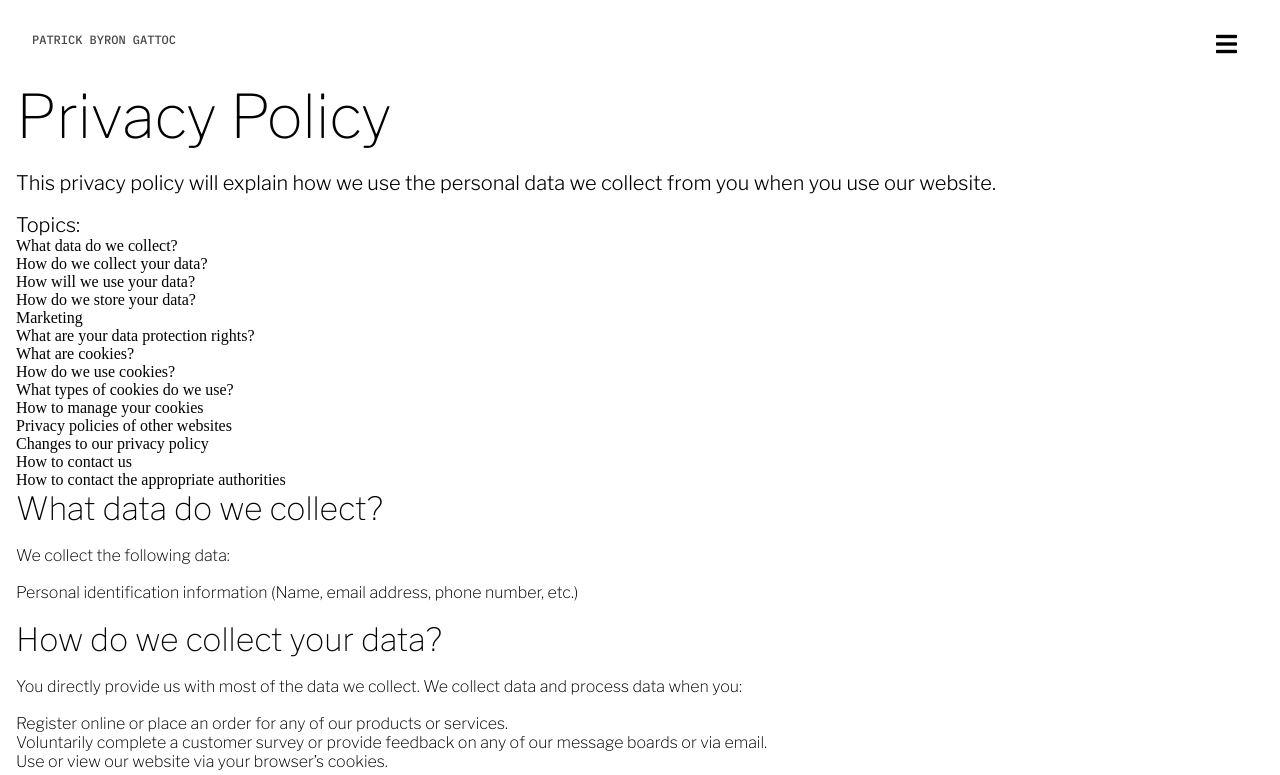
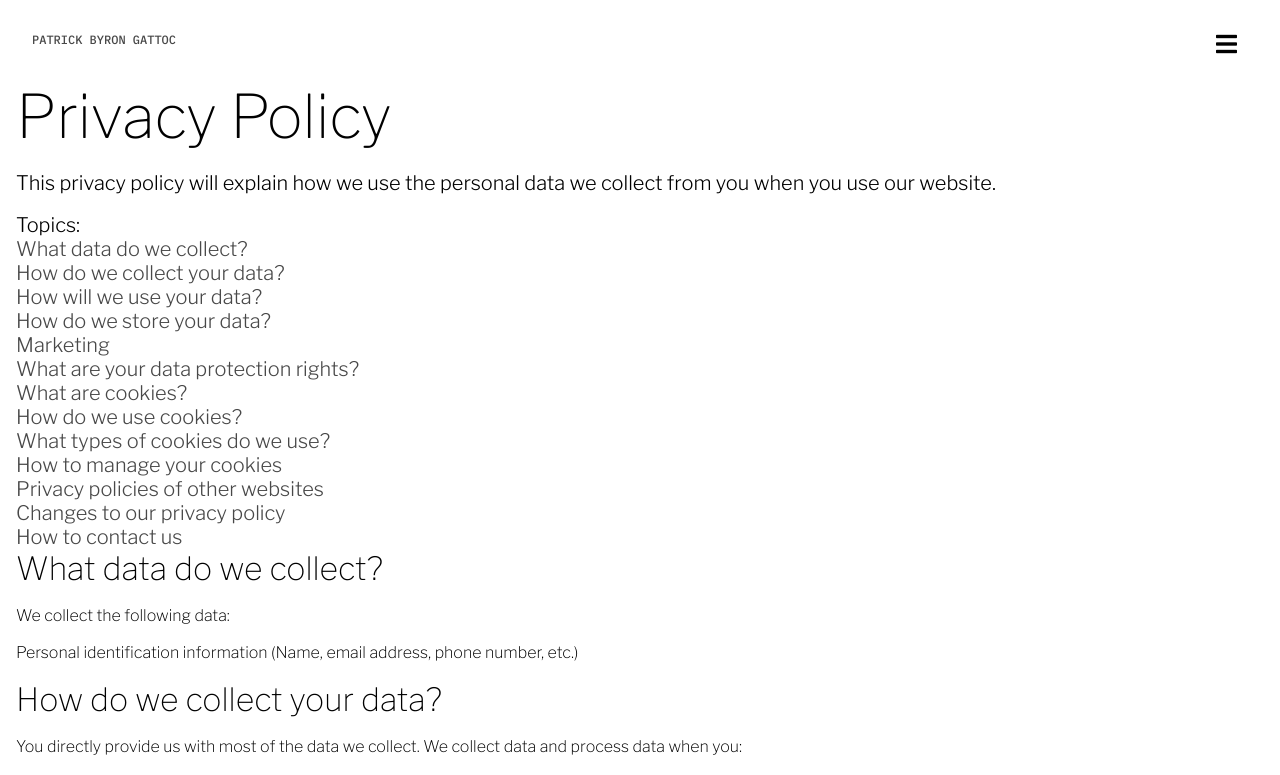
Before and after one commit to pbg96/patrick-byron, a React (Create React App) app: page /patrick-byron/privacy-policy in a window 1280 px wide. Shown: the top 775 px of the page. Built offline with nearby package versions, Linux system fonts and the light colour scheme.

Commit message:
changes in privacy policy

```diff
--- a/src/components/PrivacyPolicy.js
+++ b/src/components/PrivacyPolicy.js
@@ -6,30 +6,29 @@ function PrivacyPolicy() {
             <p class="body-1">This privacy policy will explain how we use the personal data we collect from you when you use our website.</p><br/>
 
             <p class="body-1">Topics:</p>
-            <ul>
-            <li>What data do we collect?</li>
-            <li>How do we collect your data?</li>
-            <li>How will we use your data?</li>
-            <li>How do we store your data?</li>
-            <li>Marketing</li>
-            <li>What are your data protection rights?</li>
-            <li>What are cookies?</li>
-            <li>How do we use cookies?</li>
-            <li>What types of cookies do we use?</li>
-            <li>How to manage your cookies</li>
-            <li>Privacy policies of other websites</li>
-            <li>Changes to our privacy policy</li>
-            <li>How to contact us</li>
-            <li>How to contact the appropriate authorities</li>
+            <ul class="body-1">
+            <li><a href='#section-1'>What data do we collect?</a></li>
+            <li><a href='#section-2'>How do we collect your data?</a></li>
+            <li><a href='#section-3'>How will we use your data?</a></li>
+            <li><a href='#section-4'>How do we store your data?</a></li>
+            <li><a href='#section-5'>Marketing</a></li>
+            <li><a href='#section-6'>What are your data protection rights?</a></li>
+            <li><a href='#section-7'>What are cookies?</a></li>
+            <li><a href='#section-8'>How do we use cookies?</a></li>
+            <li><a href='#section-9'>What types of cookies do we use?</a></li>
+            <li><a href='#section-10'>How to manage your cookies</a></li>
+            <li><a href='#section-11'>Privacy policies of other websites</a></li>
+            <li><a href='#section-12'>Changes to our privacy policy</a></li>
+            <li><a href='#section-13'>How to contact us</a></li>
             </ul>
 
-            <h5>What data do we collect?</h5><br/>
+            <h5 id="section-1">What data do we collect?</h5><br/>
             <p class="body-2">We collect the following data:</p><br/>
             <ul>
             <li class="body-2">Personal identification information (Name, email address, phone number, etc.)</li>
             </ul><br/>
 
-            <h5>How do we collect your data?</h5><br/>
+            <h5 id="section-2">How do we collect your data?</h5><br/>
             <p class="body-2">You directly provide us  with most of the data we collect. We collect data and process data when you:</p><br/>
             <ul>
             <li class="body-2">Register online or place an order for any of our products or services.</li>
@@ -43,7 +42,7 @@ function PrivacyPolicy() {
             <li class="body-2">Webpages</li>
             </ul><br/>
 
-            <h5>How will we use your data?</h5><br/>
+            <h5 id="section-3">How will we use your data?</h5><br/>
             <p class="body-2">We collect your data so that we can:</p><br/>
             <ul>
             <li class="body-2">Process your order and manage your account.</li>
@@ -53,19 +52,19 @@ function PrivacyPolicy() {
             <p class="body-2">When we process your order, we may send your data to, and also use the resulting information from, credit reference agencies to prevent fraudulent purchases.</p><br/>
 
 
-            <h5>How do we store your data?</h5><br/>
+            <h5 id="section-4">How do we store your data?</h5><br/>
             <p class="body-2">We securely store your data at a secure data cloud server.
             We will keep your personal information for 2 years. Once this time period has expired, we will delete your data by wiping them out on our data cloud server.</p><br/>
 
 
-            <h5>Marketing</h5><br/>
+            <h5 id="section-5">Marketing</h5><br/>
 
             <p class="body-2">We would like to send you information about products and services of ours that we think you might like.
             If you have agreed to receive marketing, you may always opt out at a later date.
             You have the right at any time to stop us from contacting you for marketing purposes.
             If you no longer wish to be contacted for marketing purposes, please contact us.</p><br/>
 
-            <h5>What are your data protection rights?</h5><br/>
+            <h5 id="section-6">What are your data protection rights?</h5><br/>
 
             <p class="body-2">We would like to make sure you are fully aware of all of your data protection rights. Every user is entitled to the following:</p><br/>
             <ul>
@@ -79,12 +78,12 @@ function PrivacyPolicy() {
 
             <p class="body-2">If you make a request, we have one month to respond to you. If you would like to exercise any of these rights, please contact us at our contact form.</p><br/>
 
-            <h5>Cookies</h5><br/>
+            <h5 id="section-7">Cookies</h5><br/>
 
             <p class="body-2">Cookies are text files placed on your computer to collect standard Internet log information and visitor behavior information. When you visit our websites, we may collect information from you automatically through cookies or similar technology. </p><br/>
             <p class="body-2">For further information, visit allaboutcookies.org.</p><br/>
 
-            <h5>How do we use cookies?</h5><br/>
+            <h5 id="section-8">How do we use cookies?</h5><br/>
 
             <p class="body-2">We use cookies in a range of ways to improve your experience on our website, including:</p><br/>
             <ul>
@@ -92,7 +91,7 @@ function PrivacyPolicy() {
             <li class="body-2">Understanding how you use our website</li>
             </ul><br/>
 
-            <h5>What types of cookies do we use?</h5><br/>
+            <h5 id="section-9">What types of cookies do we use?</h5><br/>
 
             <p class="body-2">There are a number of different types of cookies, however, our website uses:</p><br/>
             <ul>
@@ -100,19 +99,19 @@ function PrivacyPolicy() {
             <li class="body-2">Advertising – We use these cookies to collect information about your visit to our website, the content you viewed, the links you followed and information about your browser, device, and your IP address. We sometimes share some limited aspects of this data with third parties for advertising purposes. We may also share online data collected through cookies with our advertising partners. This means that when you visit another website, you may be shown advertising based on your browsing patterns on our website.</li>
             </ul><br/>
 
-            <h5>How to manage cookies</h5><br/>
+            <h5 id="section-10">How to manage cookies</h5><br/>
 
             <p class="body-2">You can set your browser not to accept cookies, and the above website tells you how to remove cookies from your browser. However, in a few cases, some of our website features may not function as a result.</p><br/>
 
-            <h5>Privacy policies of other websites</h5><br/>
+            <h5 id="section-11">Privacy policies of other websites</h5><br/>
 
             <p class="body-2">The website contains links to other websites. Our privacy policy applies only to our website, so if you click on a link to another website, you should read their privacy policy.</p><br/>
 
-            <h5>Changes to our privacy policy</h5><br/>
+            <h5 id="section-12">Changes to our privacy policy</h5><br/>
 
-            <p class="body-2">We keeps our privacy policy under regular review and place any updates on this web page. This privacy policy was last updated on 22 August 2021.</p><br/>
+            <p class="body-2">We keep our privacy policy under regular review and place any updates on this web page. This privacy policy was last updated on 12 December 2021.</p><br/>
 
-            <h5>How to contact us</h5><br/>
+            <h5 id="section-13">How to contact us</h5><br/>
 
             <p class="body-2">If you have any questions about Our Company’s privacy policy, the data we hold on you, or you would like to exercise one of your data protection rights, please do not hesitate to contact us.</p><br/>
 
```
